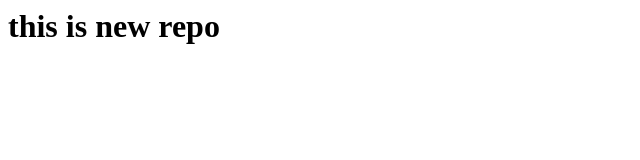
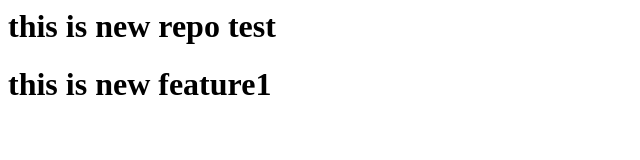
Before and after one commit to Knarender98/LocalRepo, a plain HTML site: page index.html in a window 1280 px wide. Shown: the whole page, without its empty margins (0-640 px from the left). Drawn offline with Linux system fonts and the light colour scheme.

Commit message:
feature1

```diff
--- a/index.html
+++ b/index.html
@@ -1 +1,2 @@
-<h1>this is new repo</h1>
+<h1>this is new repo test</h1>
+<h1>this is new feature1</h1>
```
